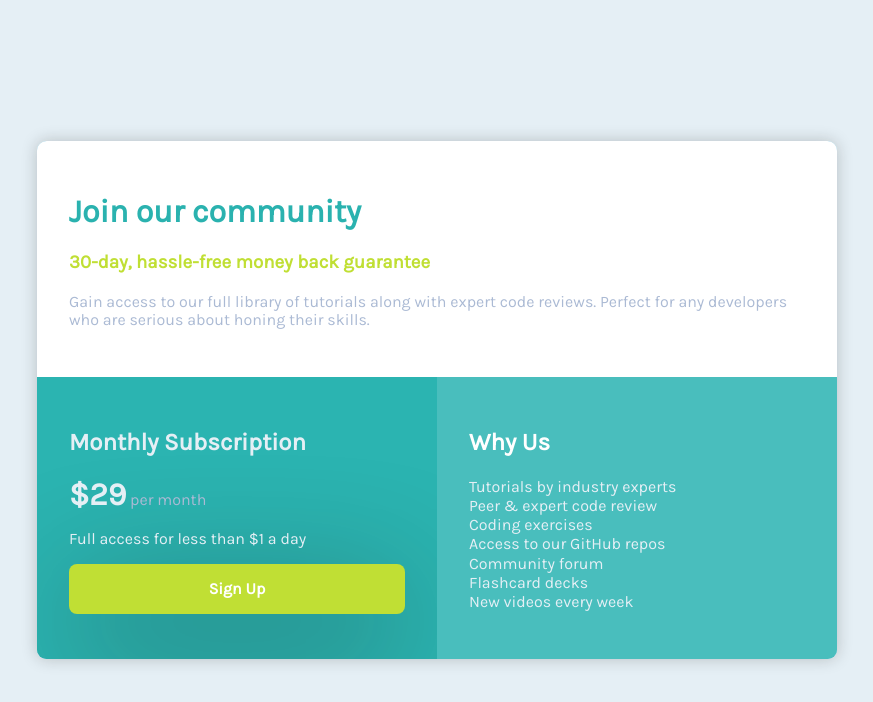
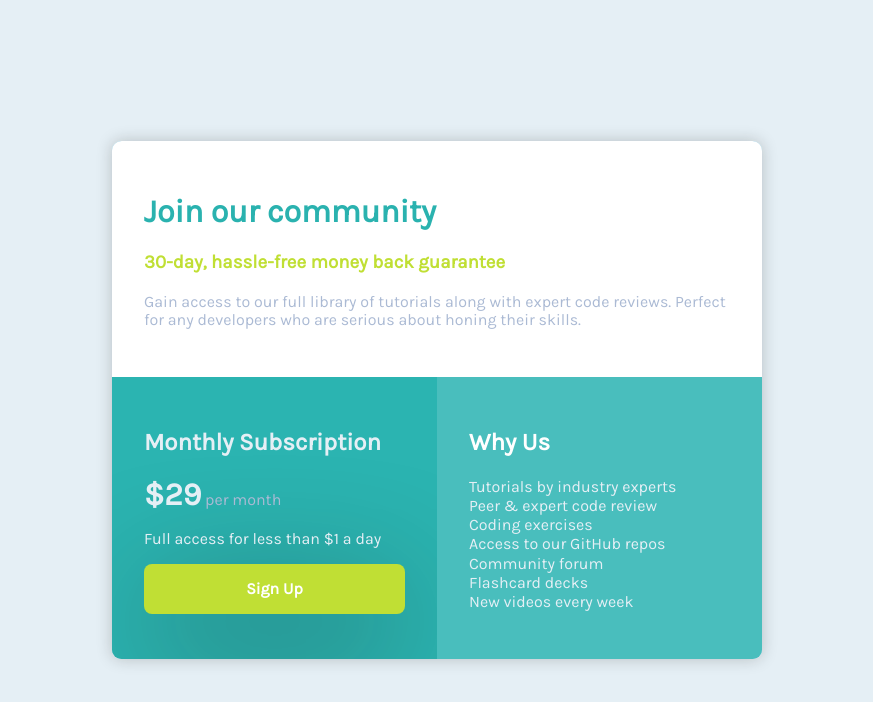
Before and after one commit to Driuma/Single-price-grid-component, a plain HTML site: page index.html in a window 1280 px wide. Shown: the whole page, without its empty margins (203-1076 px from the left). Drawn offline with Linux system fonts and the light colour scheme.

Commit message:
Add files via upload

```diff
--- a/style.css
+++ b/style.css
@@ -25,7 +25,7 @@ body {
     background-color: skyblue;
     display: flex;
     flex-wrap: wrap;
-    max-width: 800px;
+    max-width: 650px;
     font-family: var(--font);
     overflow: hidden;
     border-radius: .6em;
@@ -119,7 +119,7 @@ body {
     line-height: 1.2em;
 }
 
-@media screen and (max-width:800px){
+@media screen and (max-width:650px){
 
 body {
     padding:3em 2em;
```
